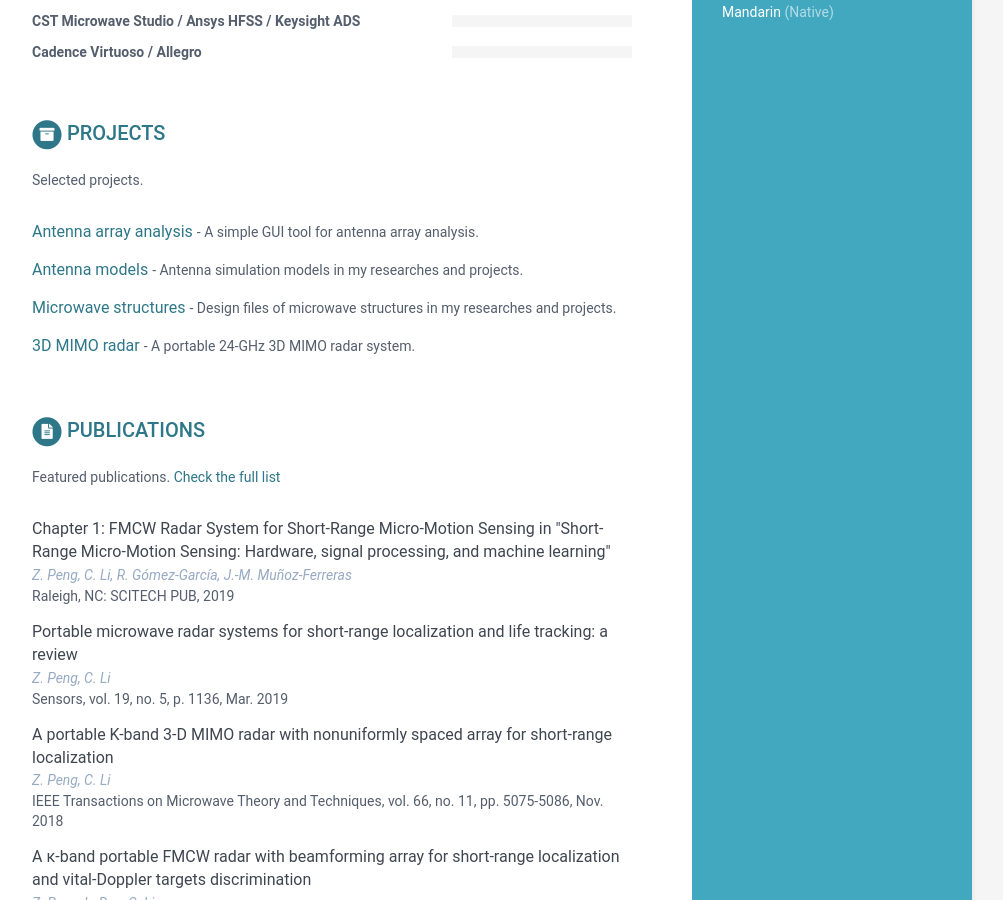
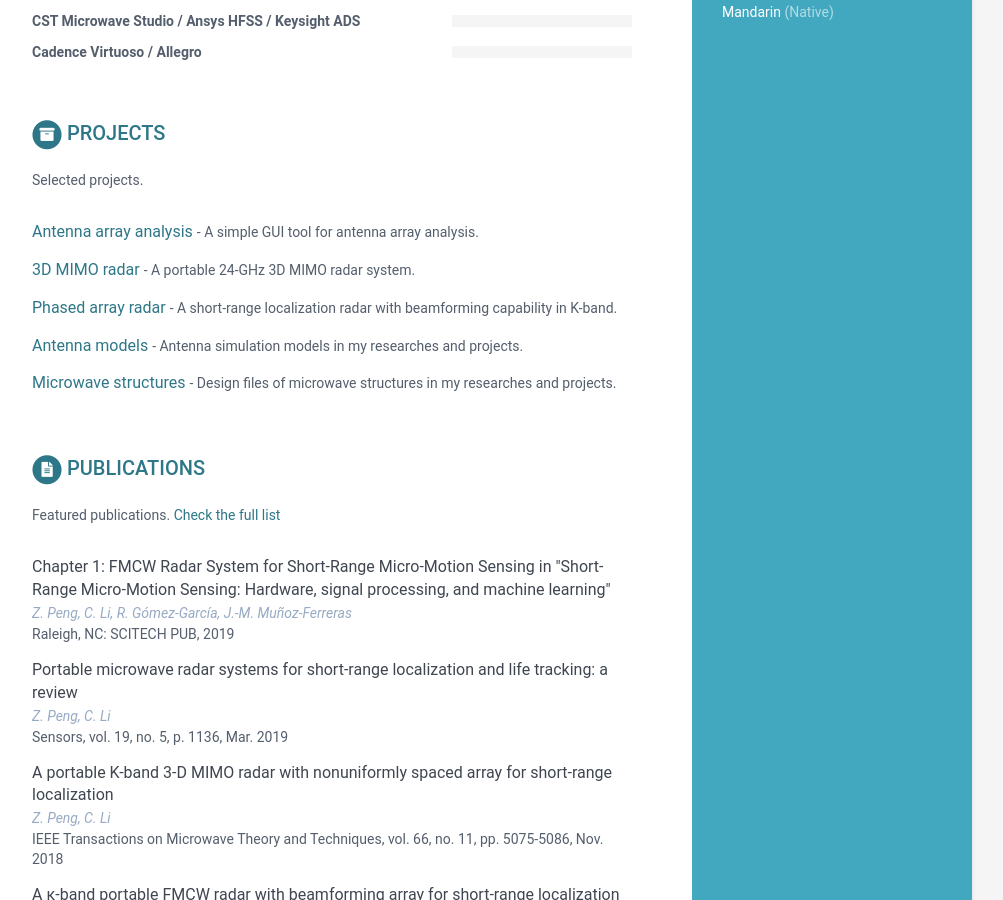
Before and after one commit to rookiepeng/zpeng-resume-cv, a Jekyll site: the page built from docs/index.html, in a window 1280 px wide and 900 px high, scrolled down 929 px. Shown: the whole window, without its empty margins (168-1171 px from the left). Built offline with Jekyll 4.4.1, drawn with Linux system fonts in a browser that asks for light colours.

Commit message:
adjust projects

```diff
--- a/docs/_data/data.yml
+++ b/docs/_data/data.yml
@@ -115,6 +115,14 @@ projects:
         link: "https://zpeng.me/index.php/antenna-array-analysis/"
         tagline: "A simple GUI tool for antenna array analysis."
 
+      - title: 3D MIMO radar
+        link: "https://zpeng.me/index.php/portable-24-ghz-3d-mimo-radar/"
+        tagline: "A portable 24-GHz 3D MIMO radar system."
+
+      - title: Phased array radar
+        link: "https://zpeng.me/index.php/k-band-2d-rf-beamforming-fmcw-radar/"
+        tagline: "A short-range localization radar with beamforming capability in K-band."
+
       - title: Antenna models
         link: "https://zpeng.me/index.php/antenna-models/"
         tagline: "Antenna simulation models in my researches and projects."
@@ -122,10 +130,6 @@ projects:
       - title: Microwave structures
         link: "https://zpeng.me/index.php/microwave-structures/"
         tagline: "Design files of microwave structures in my researches and projects."
-
-      - title: 3D MIMO radar
-        link: "https://zpeng.me/index.php/portable-24-ghz-3d-mimo-radar/"
-        tagline: "A portable 24-GHz 3D MIMO radar system."
 
 publications:
     title: Publications
```
